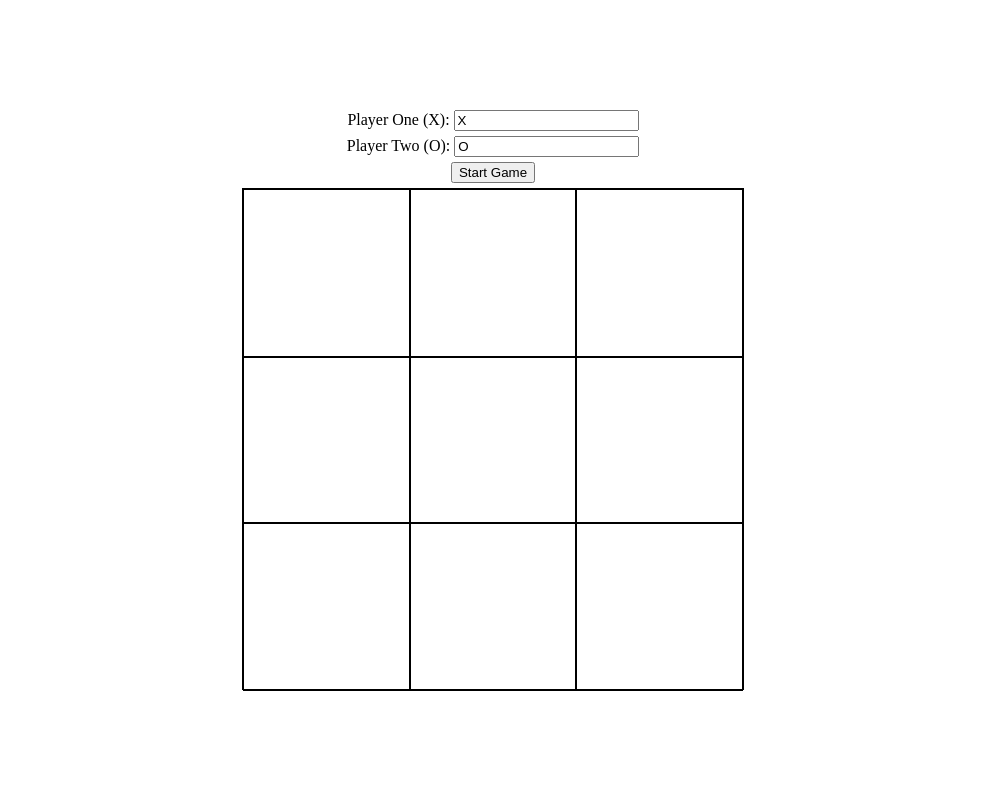
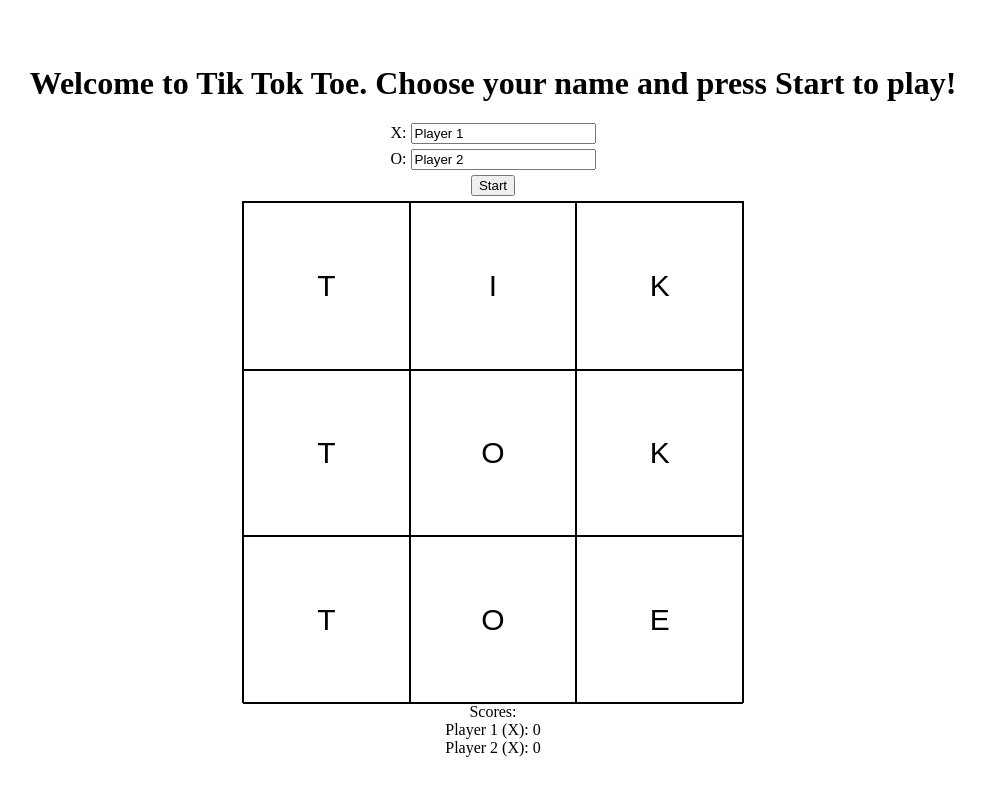
Before and after one commit to davifurtado/tiktoktoe, a React (Create React App) app: page / in a window 1280 px wide. Shown: the top 796 px of the page, without its empty margins (147-1132 px from the left). Built offline with nearby package versions, Linux system fonts and the light colour scheme.

Commit message:
added scores to keep track of game history, added title and added default border before start

```diff
--- a/src/App.css
+++ b/src/App.css
@@ -9,6 +9,7 @@ body {
   display: flex;
   justify-content: center;
   align-items: center;
+  flex-direction: column;
 }
 
 .board {
--- a/src/App.js
+++ b/src/App.js
@@ -5,11 +5,12 @@ import WinningPatterns from './assets/WinningPatterns'
 import './App.css';
 
 function App() {
-  const [board, setBoard] = useState(["", "", "", "", "", "", "", "", ""]);
-  const [playerOne, setPlayerOne] = useState({ name: "X", letter: "X" })
-  const [playerTwo, setPlayerTwo] = useState({ name: "O", letter: "O" })
+  const [board, setBoard] = useState(["T", "I", "K", "T", "O", "K", "T", "O", "E"]);
+  const [playerOne, setPlayerOne] = useState({ name: "Player 1", letter: "X" })
+  const [playerTwo, setPlayerTwo] = useState({ name: "Player 2", letter: "O" })
   const [currentPlayer, setCurrentPlayer] = useState({ name: "X", letter: "X" })
   const [currentMove, setCurrentMove] = useState(0)
+  const [scores, setScores] = useState({ X: 0, O: 0 })
 
   const onClickSquare = (squareIndex) => {
     if (board[squareIndex]) return false;
@@ -36,6 +37,9 @@ function App() {
       // For scalability this could've been done with a for or foreach loop but since we have 3 fixed values
       // for performance reasons I'm comparing them statically (cheaper than looping through the array)
       if (firstSquare && firstSquare === board[pattern[1]] && firstSquare === board[pattern[2]]) {
+        const newScores = {...scores}
+        newScores[currentPlayer.letter] = newScores[currentPlayer.letter] + 1
+        setScores(newScores)
         window.alert(`Winner: ${currentPlayer.name}`)
       }
     })
@@ -45,21 +49,23 @@ function App() {
     e.preventDefault()
 
     setCurrentPlayer(playerOne)
+    setBoard(["", "", "", "", "", "", "", "", ""])
   }
 
   return (
     <div className="App">
+      <h1>Welcome to Tik Tok Toe. Choose your name and press Start to play!</h1>
       <div>
         <form onSubmit={startGame} className="playersDiv">
           <div className="playerInput">
-            <label>Player One (X): </label>
-            <input type="text" id="playerone" value={playerOne?.name || ""} onChange={(e) => setPlayerOne({ name: e.target.value, letter: "X" })} />
+            <label>X: </label>
+            <input type="text" id="playerone" value={playerOne?.name || ""} onChange={(e) => setPlayerOne({ name: e.target.value, letter: "X" })} maxLength={18} />
           </div>
           <div className="playerInput">
-            <label>Player Two (O): </label>
-            <input type="text" id="playertwo" value={playerTwo?.name || ""} onChange={(e) => setPlayerTwo({ name: e.target.value, letter: "O" })} />
+            <label>O: </label>
+            <input type="text" id="playertwo" value={playerTwo?.name || ""} onChange={(e) => setPlayerTwo({ name: e.target.value, letter: "O" })} maxLength={18} />
           </div>
-          <input className="playerInput" type="submit" value="Start Game" onClick={startGame} />
+          <input className="playerInput" type="submit" value="Start" onClick={startGame} />
         </form>
         <div className="board">
           <div className="boardRow">
@@ -105,6 +111,11 @@ function App() {
             />
           </div>
         </div>
+        <div className="playersDiv">
+          <label>Scores:</label>
+          <label>{playerOne?.name} (X): {scores[playerOne.letter]}</label>
+          <label>{playerTwo?.name} (X): {scores[playerTwo.letter]}</label>
+        </div>
       </div>
     </div>
   );
```
